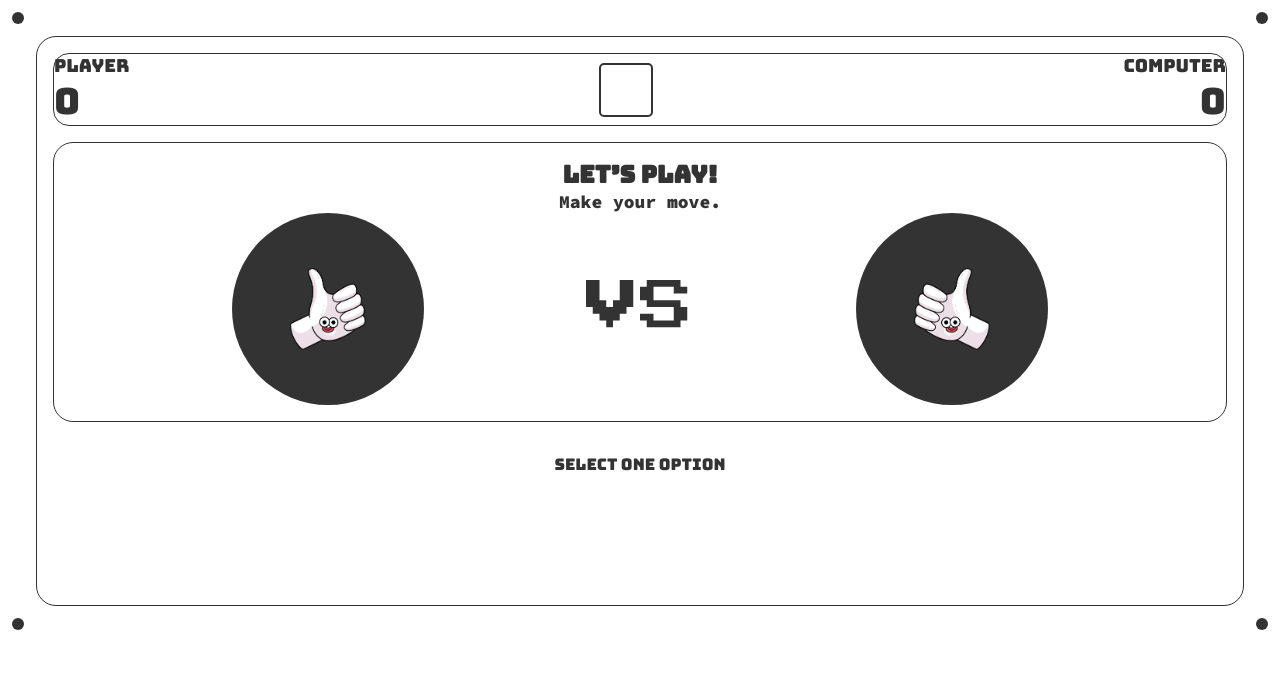
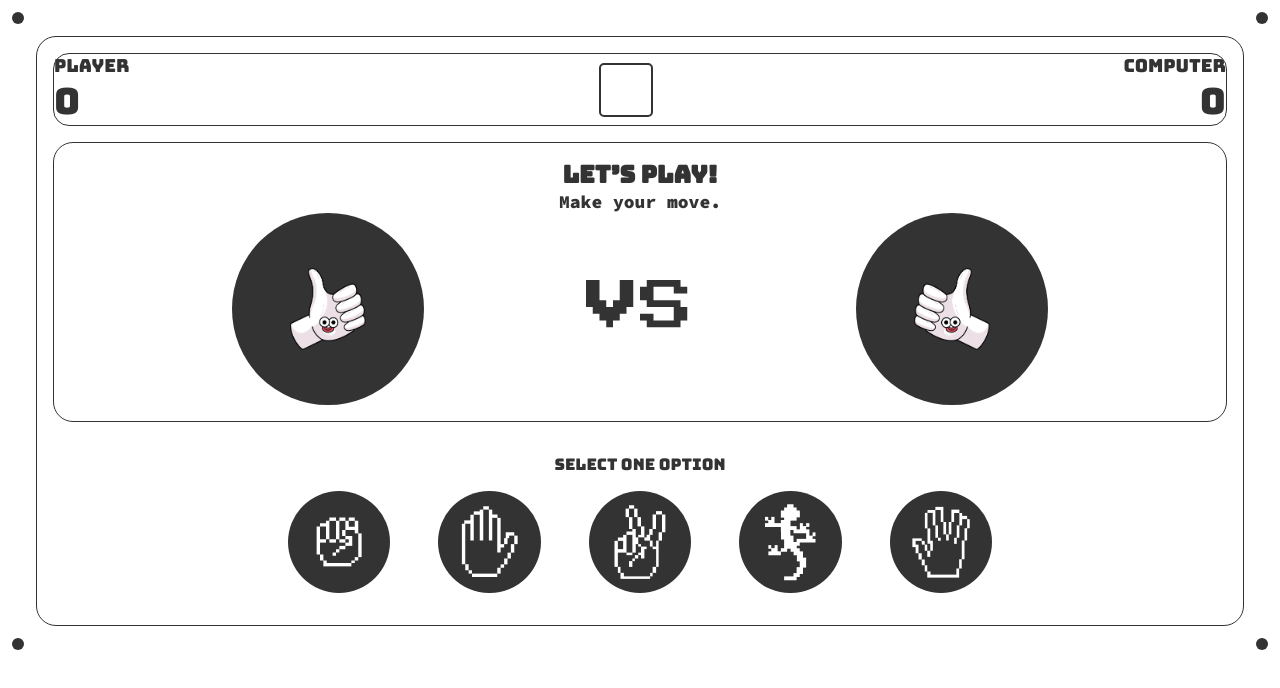
Before and after one commit to rl33-glitch/rock-paper-scissor, a plain HTML site: page mayhem.html in a window 1280 px wide. Drawn offline with Linux system fonts and the light colour scheme; some icons are missing; a web font is replaced by a local one.

Commit message:
add css for images

```diff
--- a/assets/style.css
+++ b/assets/style.css
@@ -222,3 +222,20 @@ h1 {
 .options-info {
   font-size: 1.5rem;
 }
+
+.rock,
+.paper,
+.scissors,
+.lizard,
+.spock {
+    height: 8vw;
+    width: 8vw;
+    background-color:#333333;
+    border-radius: 100%;
+    margin: 0 24px;
+    display: flex;
+    justify-content: center;
+    align-items: center;
+    cursor: pointer;
+    transition: 100ms;
+}
```
